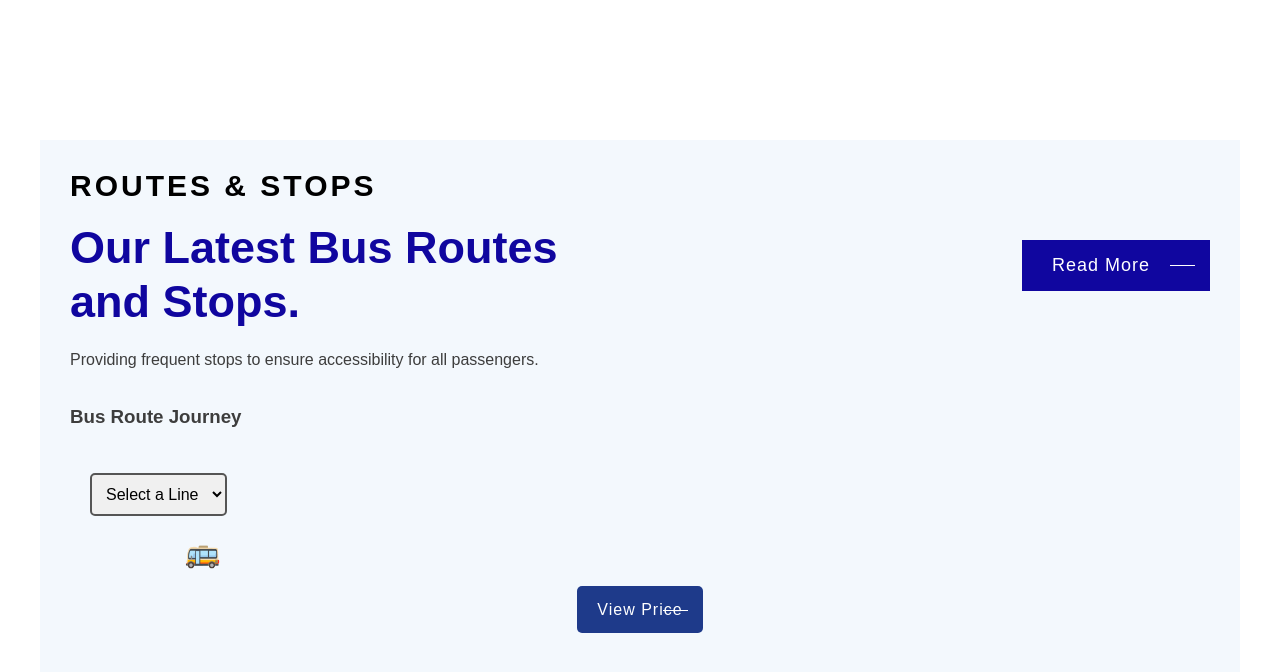
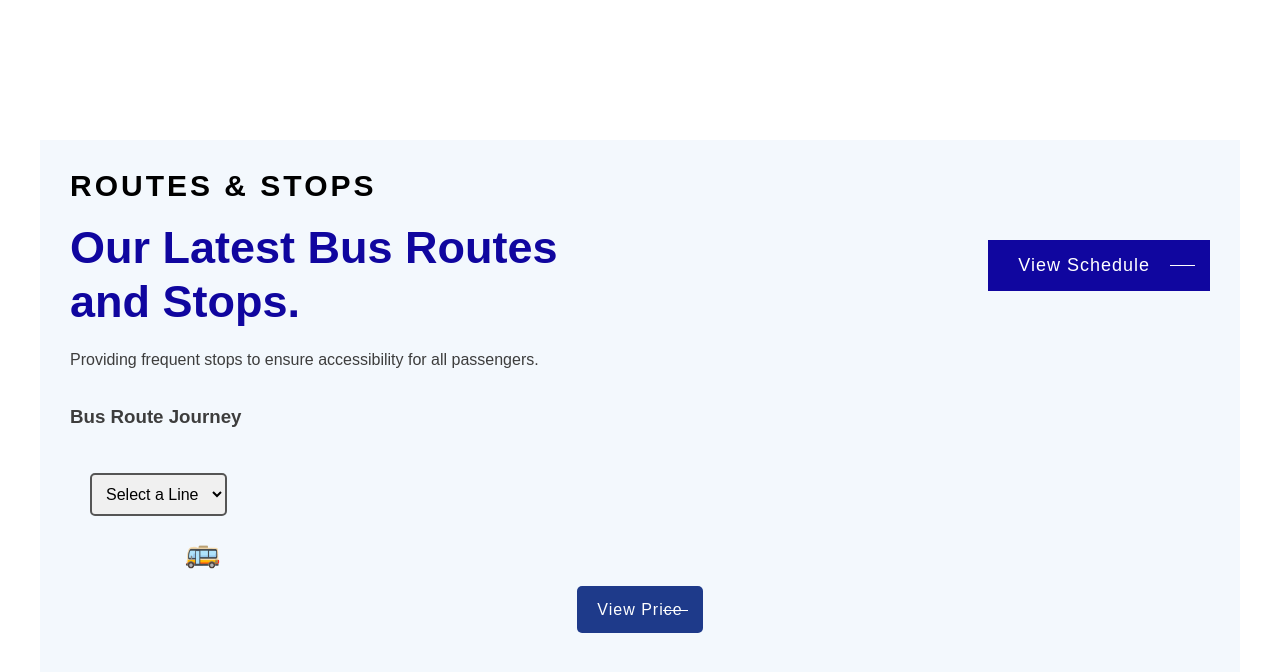
Before and after one commit to MauriceB006/NFA021_PROJECT, a PHP site: page /indexV51.php in a window 1280 px wide. Shown: the part 1523-2195 px from the top of the page. Run offline with PHP 8.4, Linux system fonts and the light colour scheme.

Commit message:
PUSHHHH FINAL CHANGE FOR THE DAY

```diff
--- a/indexV51.php
+++ b/indexV51.php
@@ -270,7 +270,7 @@ if (isset($_GET['route_used']) && ($_COOKIE['cookie_analytics'] ?? 'false') ===
                 Providing frequent stops to ensure accessibility for all passengers.
               </p>
             </div>
-            <a href="pages\searchplanner.html" class="btn">Read More</a>
+            <a href="pages\timetable.php" class="btn">View Schedule</a>
           </div>
           <h1>Bus Route Journey</h1>
           <select id="route-select" onchange="startJourney()">
```
Also changed, not shown: pages/timetable.php (renamed from timetable.php).
